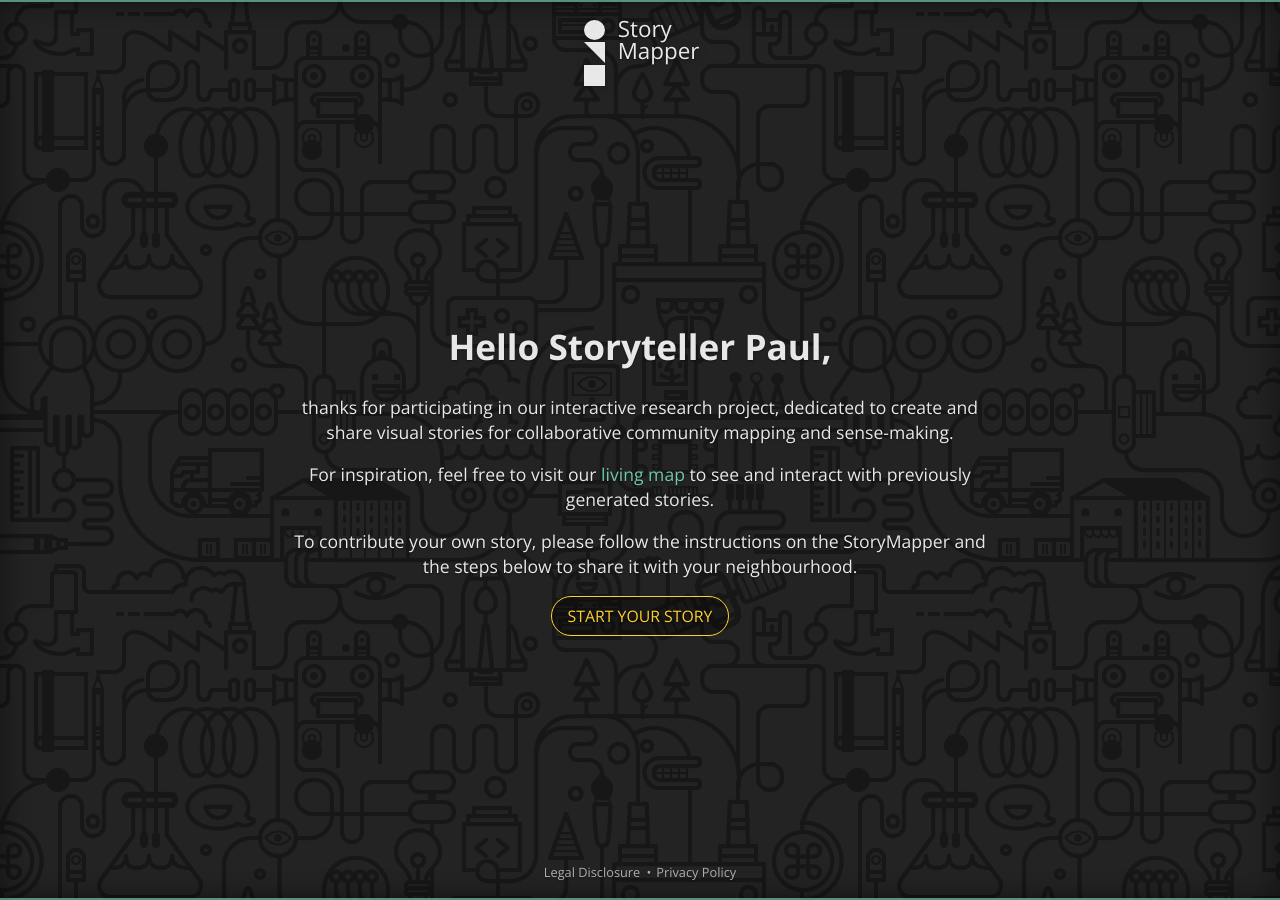
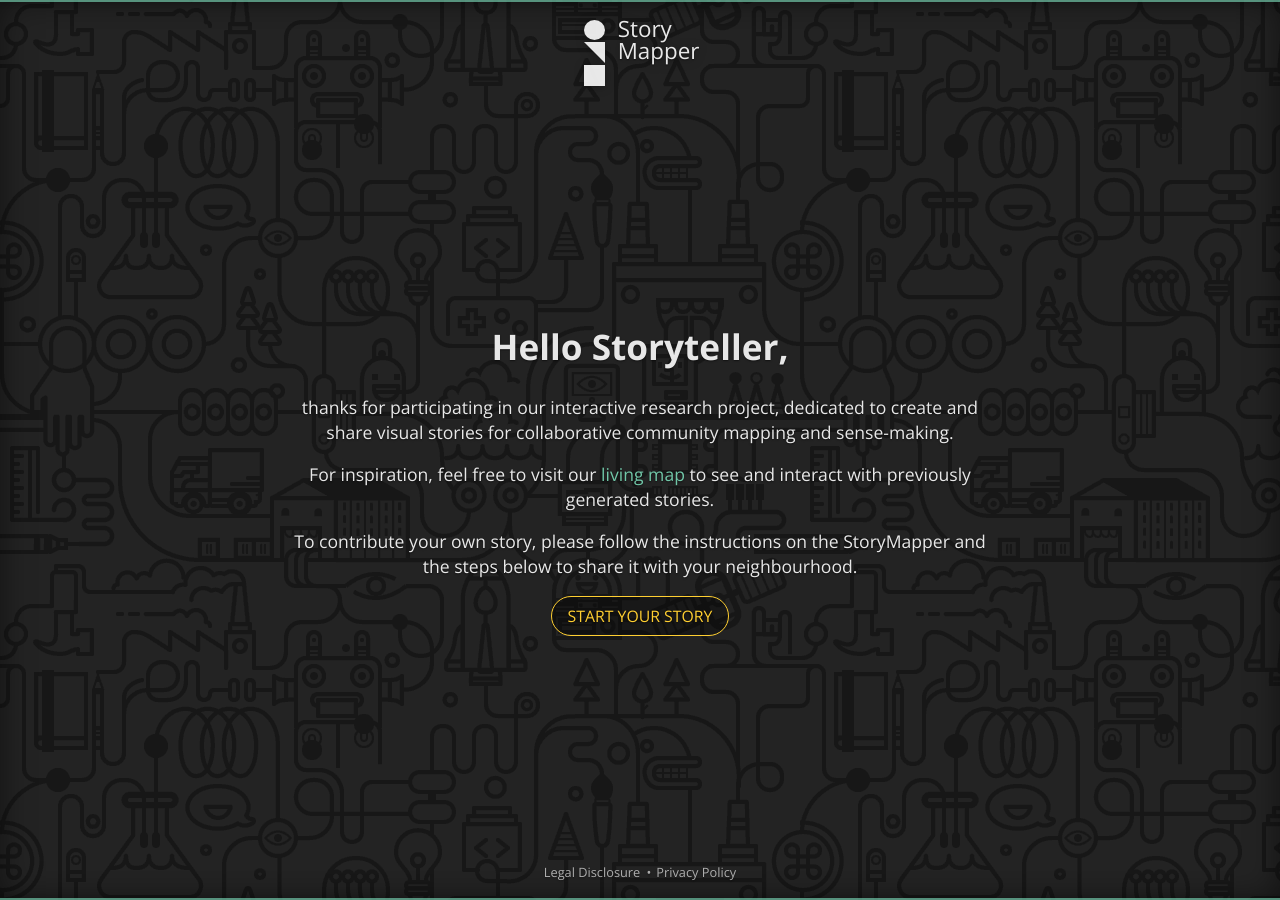
Before and after one commit to paul5000/StoryMapper, a Jekyll site: the page built from index.md, in a window 1280 px wide. Built offline with Jekyll 4.4.1, drawn with Linux system fonts in a browser that asks for light colours; comment, search, counter and statistics services are not loaded.

Commit message:
Update index.md

```diff
--- a/index.md
+++ b/index.md
@@ -2,7 +2,7 @@
 title: Hello Storyteller - City Story
 layout: onboarding
 ---
-# Hello Storyteller Paul,
+# Hello Storyteller,
 
 thanks for participating in our interactive research project, dedicated to create and share visual stories for collaborative community mapping and sense-making.
 
```
